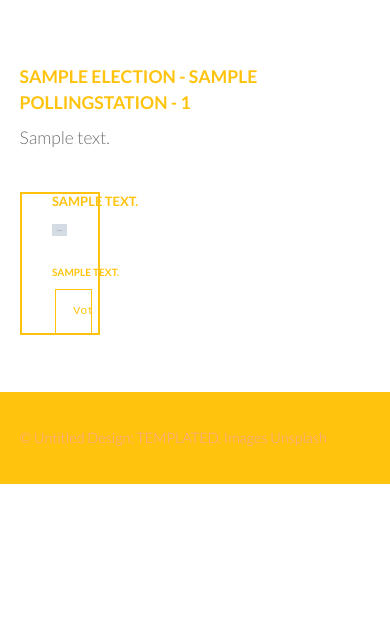
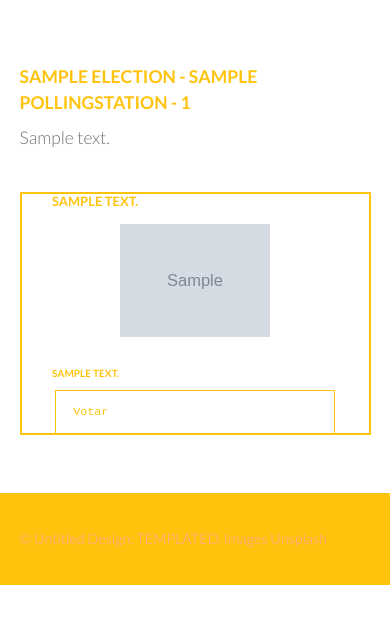
Before and after one commit to jsandovalc/libre-election, a Django app: page /elections/poll/1 in a window 390 px wide. Shown: the part 80-704 px from the top of the page. Run offline with Django 3.2, Linux system fonts and the light colour scheme; a user stored in the database is signed in; tables that the repository leaves empty hold one stand-in row (values such as "Sample post"); grey boxes marked "Sample" are stand-in pictures; some libraries are stand-ins or nearby versions.

Commit message:
Add responsiveness to lists.

```diff
--- a/elections/templates/poll.html
+++ b/elections/templates/poll.html
@@ -86,7 +86,7 @@
       </header>
     </div>
     {% for list_ in lists %}
-      <div class="3u">
+      <div class="3u 6u(small) 12u$(xsmall)">
         <ul class="actions horizontal fit">
           <li>
             <a id="{{ list_.pk }}" class="button alt fit ballot" list="{{ list_.short_description }}" href="#">
```
